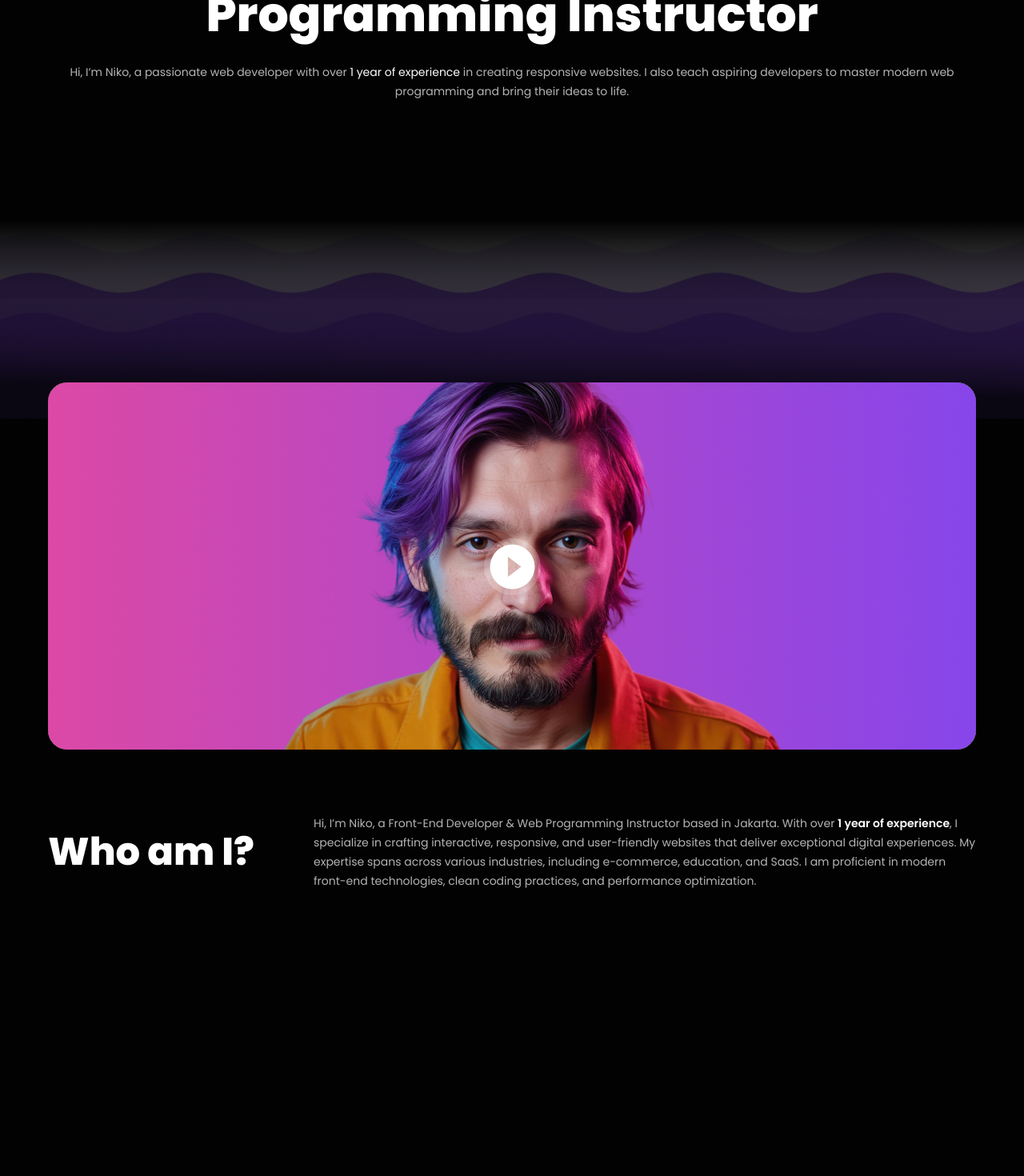
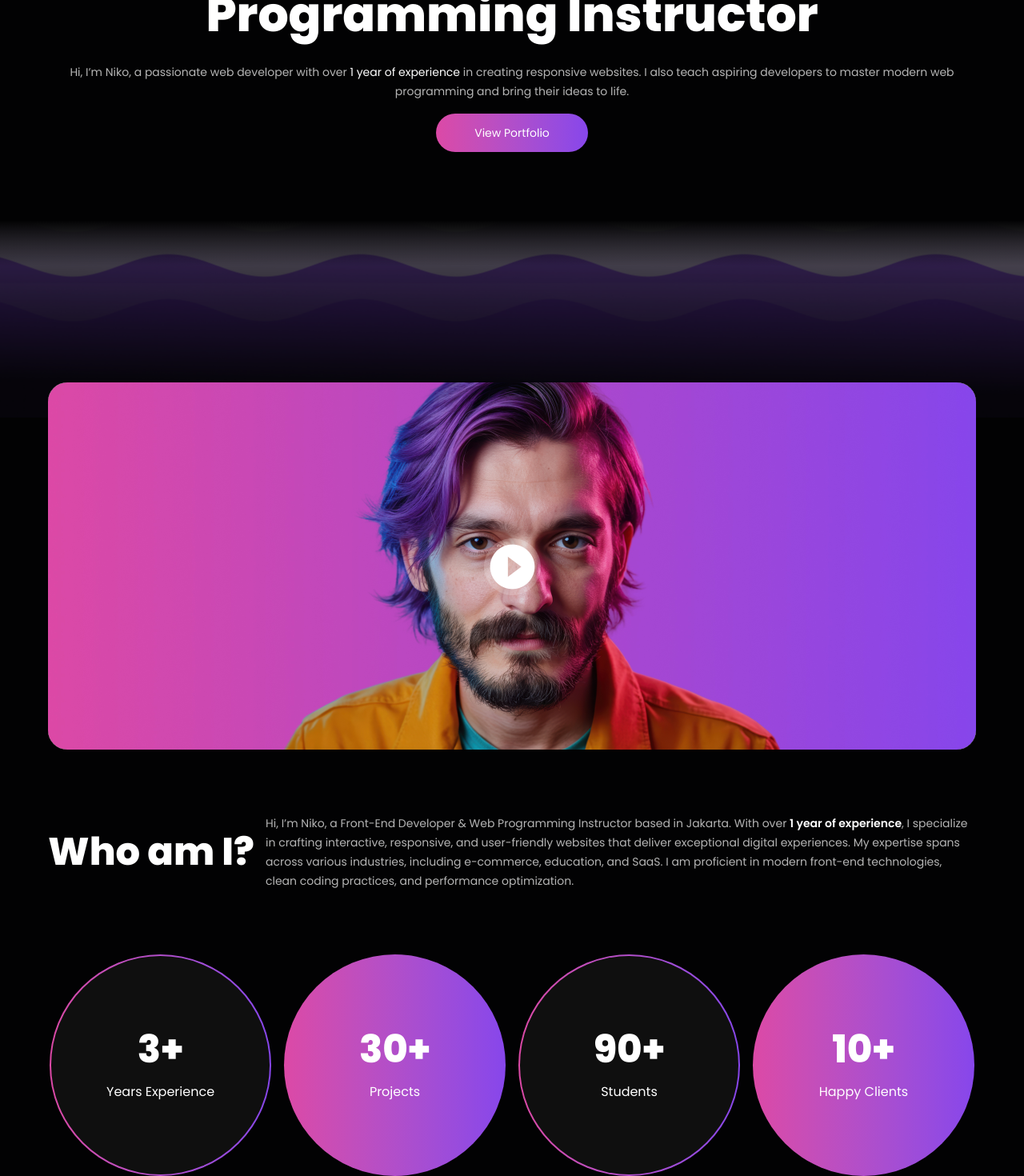
Before and after one commit to NikolausAlbert-cloud/WPH-Portfolio, a Next.js app: page / in a window 1280 px wide. Shown: the part 388-1858 px from the top of the page at 80% size. Before the commit the page ends 1581 px from the top, so only its background shows below. Built offline with nearby package versions, Linux system fonts and the light colour scheme.

Commit message:
hero2 completed

```diff
--- a/src/app/home/partials/hero.tsx
+++ b/src/app/home/partials/hero.tsx
@@ -2,7 +2,9 @@ import React from 'react';
 
 const Hero = () => {
   return (
-    <section className='custom-container flex-center mt-55.5 flex-col items-center'>
+    <section
+    className='custom-container flex-center flex-col items-center'
+    style={{marginTop:"clamp(6.5rem, 18.38vw, 13.88rem)"}}>
       <div className='rounded-full bg-gradient-to-r from-pink-600 to-purple-500 p-0.25 shadow-[0_0_17px_rgba(135,70,235,1)]'>
         <div className='text-xs-medium md:text-md-medium rounded-full bg-neutral-500 px-6 py-2'>
           <span>&#128100;</span>&nbsp;Niko's PortFolio
--- a/src/app/home/partials/hero1.tsx
+++ b/src/app/home/partials/hero1.tsx
@@ -1,4 +1,3 @@
-import Image from 'next/image';
 import Link from 'next/link';
 import React from 'react';
 
@@ -7,22 +6,34 @@ import { Button } from '@/components/ui/button';
 const Hero1 = () => {
   return (
     <section
-      className='flex-center relative mt-4 flex-col'
+      className='flex items-center flex-col relative mt-4 '
       style={{ height: 'clamp(7.06rem, 31.51vw, 23.79rem)' }}
     >
-      <Button asChild className='absolute top-0'>
-        <Link href='#'>View Portfolio</Link>
-      </Button>
-      <Image
-        src='/images/waves.jpg'
-        alt='waves'
-        width={1208}
-        height={190}
-        layout='responsive'
-        className='absolute bottom-0'
-      />
+      <div className="custom-container w-full md:w-fit ">
+        <Button asChild>
+          <Link href='#'>View Portfolio</Link>
+        </Button>
+      </div>
       <div
-      className="absolute inset-x-0 bottom-0 h-[100%] bg-gradient-to-b from-neutral-600 from-35% to-transparent to-90%" ></div>
+        style={{
+          opacity: 0.5,
+          backgroundImage: 'url(/images/waves.jpg)',
+          backgroundSize: 'cover',
+          backgroundPosition: 'center',
+          backgroundRepeat: 'no-repeat',
+          position: 'absolute',
+          zIndex: -1,
+          inset: 0,
+          // top: 0,
+          // right: 0,
+          // bottom: 0,
+          // left: 0,
+          height: 'clamp(8.31rem, 31.45vw, 23.75rem)',
+        }}
+      >
+        heloo
+      </div>
+      <div className='absolute inset-x-0 bottom-0 z-[-1] h-[100%] bg-gradient-to-b from-neutral-600 from-35% to-transparent to-50%'></div>
     </section>
   );
 };
--- a/src/app/home/partials/hero2.tsx
+++ b/src/app/home/partials/hero2.tsx
@@ -29,14 +29,48 @@ const Hero2 = () => {
           />
         </div>
         <div className="flex-start flex-wrap gap-3">
-          <div className="Left: flex-[-1.9] basis-80">
+          <div className="flex-[-1.9] basis-80 max-w-65">
             <h2 className="display-sm-extrabold md:display-2xl-extrabold text-neutral-100">Who am I?</h2>
           </div>
           <div className="flex-[11.9] basis-80">
             <p className="text-neutral-200">Hi, I’m Niko, a Front-End Developer & Web Programming Instructor based in Jakarta. With over <span className="text-neutral-100 font-weight-semibold">1 year of experience</span>, I specialize in crafting interactive, responsive, and user-friendly websites that deliver exceptional digital experiences. My expertise spans across various industries, including e-commerce, education, and SaaS. I am proficient in modern front-end technologies, clean coding practices, and performance optimization. </p>
           </div>
         </div>
-        <div></div>
+        <div className="flex-center flex-wrap md:flex-row gap-4">
+            <div className="bg-gradient-to-r from-pink-600 to-purple-500 rounded-full p-0.5">
+              <div
+              className="flex-center flex-col gap-2 bg-neutral-500 rounded-full"
+              style={{width:"clamp(9.25rem, 22.6vw, 17.06rem)", height:"clamp(9.25rem, 22.6vw, 17.06rem)"}}>
+                <h2 className="display-sm-extrabold md:display-2xl-extrabold text-neutral-100">3+</h2>
+                <p className="text-sm-regular md:text-md-regular text-neutral-100">Years Experience</p>
+              </div>
+            </div>
+            <div className="bg-gradient-to-r from-pink-600 to-purple-500 rounded-full p-0.5">
+              <div
+                className="flex-center flex-col gap-2 rounded-full"
+                style={{width:"clamp(9.25rem, 22.6vw, 17.06rem)", height:"clamp(9.25rem, 22.6vw, 17.06rem)"}}>
+                <h2 className="display-sm-extrabold md:display-2xl-extrabold text-neutral-100">30+</h2>
+                <p className="text-sm-regular md:text-md-regular text-neutral-100">Projects</p>
+              </div>
+            </div>
+            <div className="bg-gradient-to-r from-pink-600 to-purple-500 rounded-full p-0.5">
+              <div
+                className="flex-center flex-col gap-2 bg-neutral-500 rounded-full"
+                style={{width:"clamp(9.25rem, 22.6vw, 17.06rem)", height:"clamp(9.25rem, 22.6vw, 17.06rem)"}}>
+                <h2 className="display-sm-extrabold md:display-2xl-extrabold text-neutral-100">90+</h2>
+                <p className="text-sm-regular md:text-md-regular text-neutral-100">Students</p>
+              </div>
+            </div>
+            <div className="bg-gradient-to-r from-pink-600 to-purple-500 rounded-full p-0.5">
+              <div
+                className="flex-center flex-col gap-2 rounded-full"
+                style={{width:"clamp(9.25rem, 22.6vw, 17.06rem)", height:"clamp(9.25rem, 22.6vw, 17.06rem)"}}>
+                <h2 className="display-sm-extrabold md:display-2xl-extrabold text-neutral-100">10+</h2>
+                <p className="text-sm-regular md:text-md-regular text-neutral-100">Happy Clients</p>
+              </div>
+            </div>
+
+        </div>
       </div>
     </section>
   )
--- a/src/components/ui/button.tsx
+++ b/src/components/ui/button.tsx
@@ -9,10 +9,11 @@ const buttonVariants = cva(
   {
     variants: {
       variant: {
-        default: 'bg-gradient-to-r from-pink-600 to-purple-500 text-md-medium text-neutral-100 rounded-full hover:shadow-[0_0_17px_rgba(135,70,235,1)]',
+        default:
+          'bg-gradient-to-r from-pink-600 to-purple-500 text-md-medium text-neutral-100 rounded-full hover:shadow-[0_0_17px_rgba(135,70,235,1)]',
       },
       size: {
-        default: 'h-12 px-3 lg:px-11.75',
+        default: 'h-12 px-3 md:px-12',
       },
     },
     defaultVariants: {
```
Lines whose indentation alone changed are shown as unchanged.
